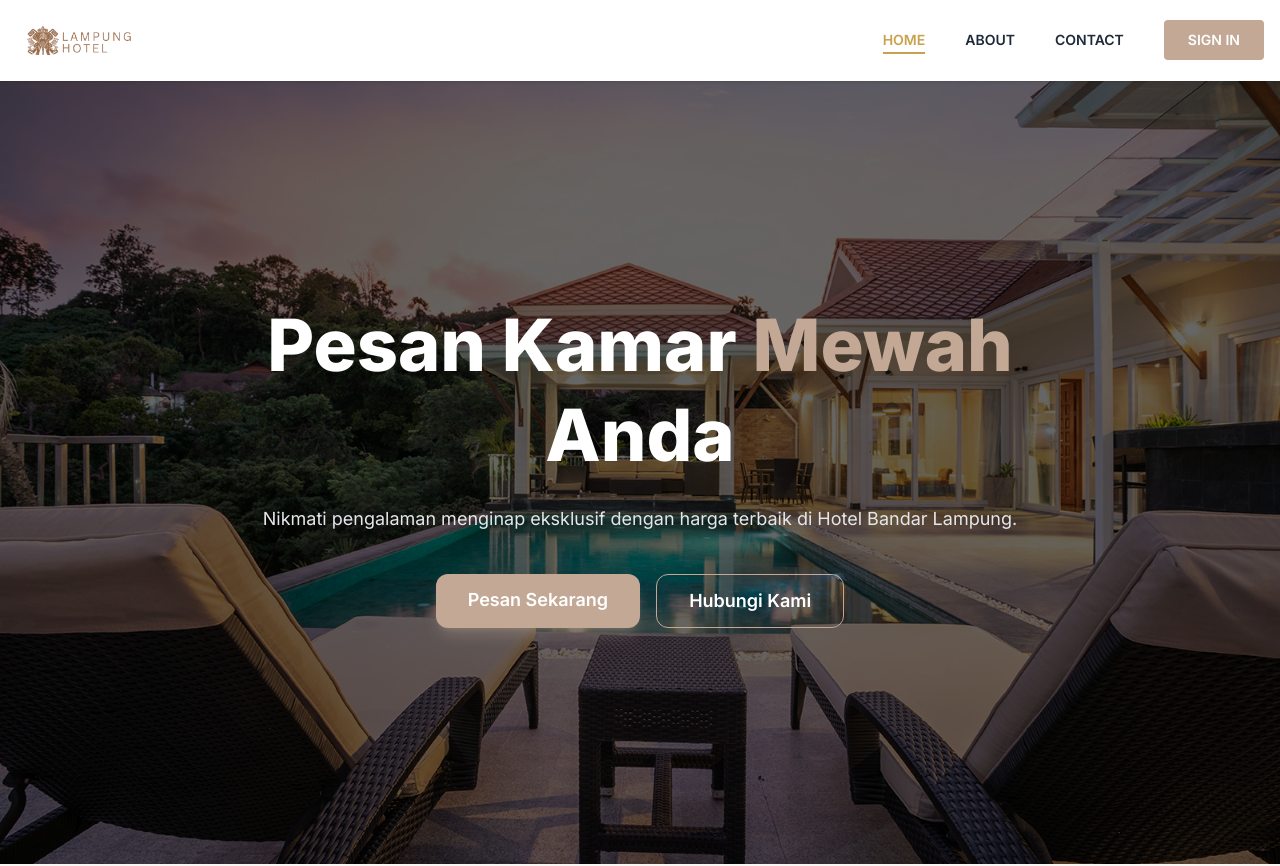
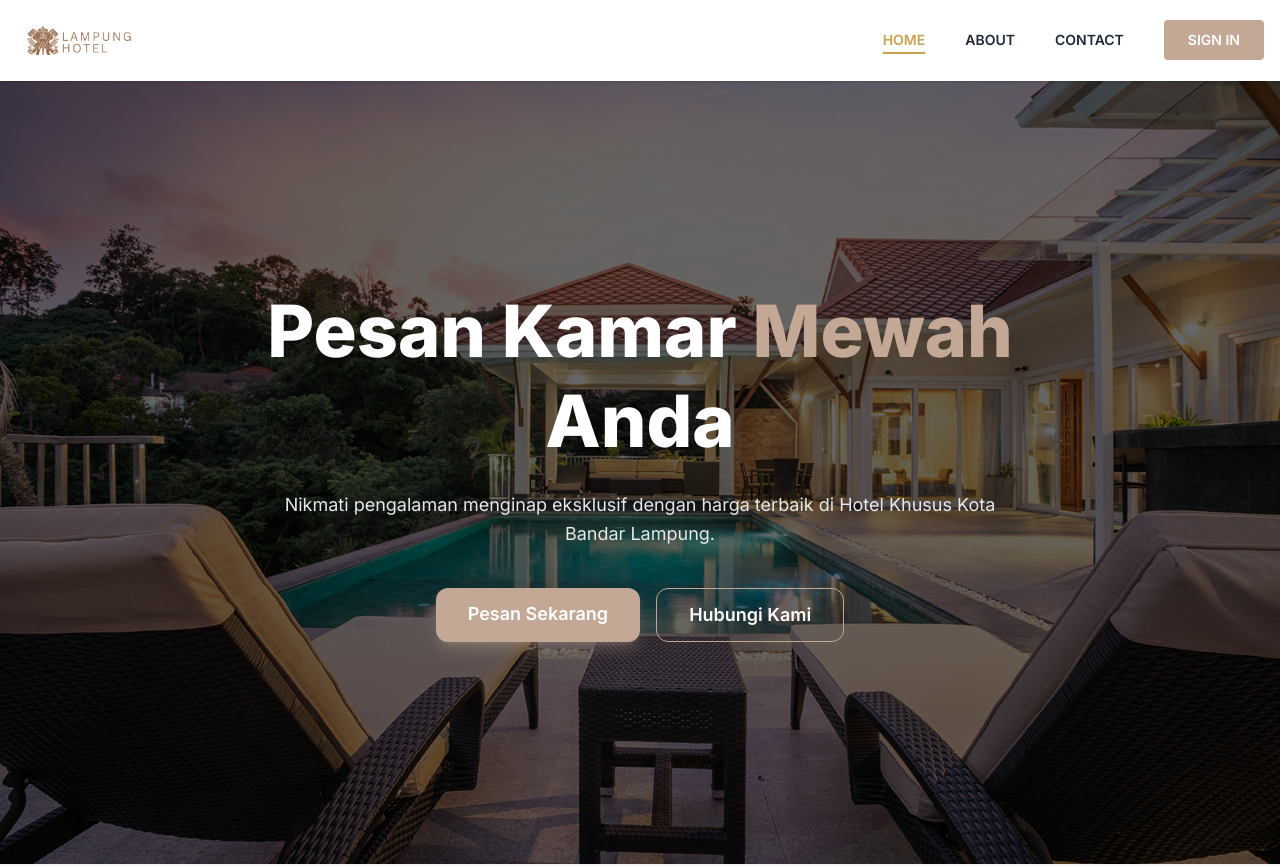
Before and after one commit to hafizahalfitra/booking-hotel, a Next.js app in the folder WEB/: page / in a window 1280 px wide. Shown: the top 866 px of the page. Built offline with nearby package versions, Linux system fonts and the light colour scheme; no server answers.

Commit message:
memperbarui tampilan hero

```diff
--- a/WEB/components/hero.tsx
+++ b/WEB/components/hero.tsx
@@ -25,7 +25,7 @@ const Hero = () => {
 
                     <p className="text-sm md:text-lg text-gray-200 mb-10 leading-relaxed">
                         Nikmati pengalaman menginap eksklusif dengan harga terbaik
-                        di Hotel Bandar Lampung.
+                        di Hotel Khusus Kota Bandar Lampung.
                     </p>
 
                     {/* CTA */}
```
